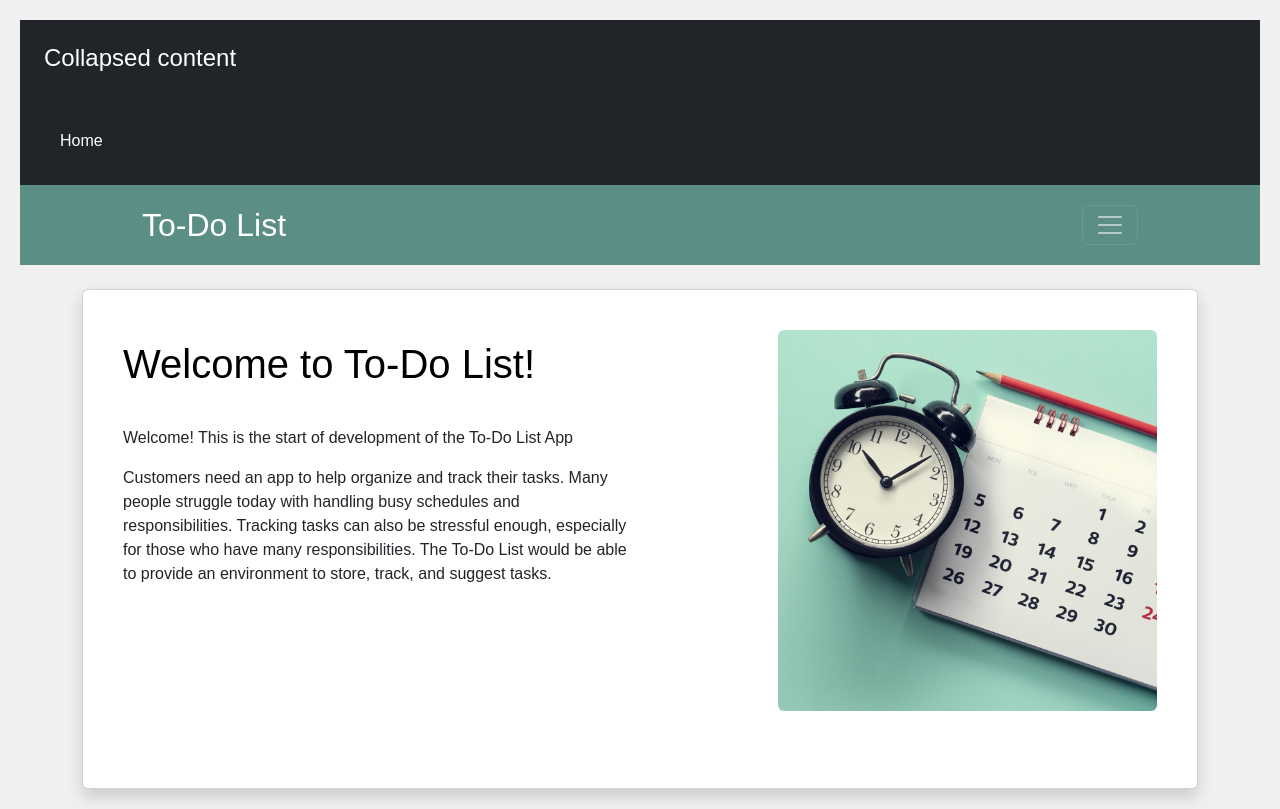
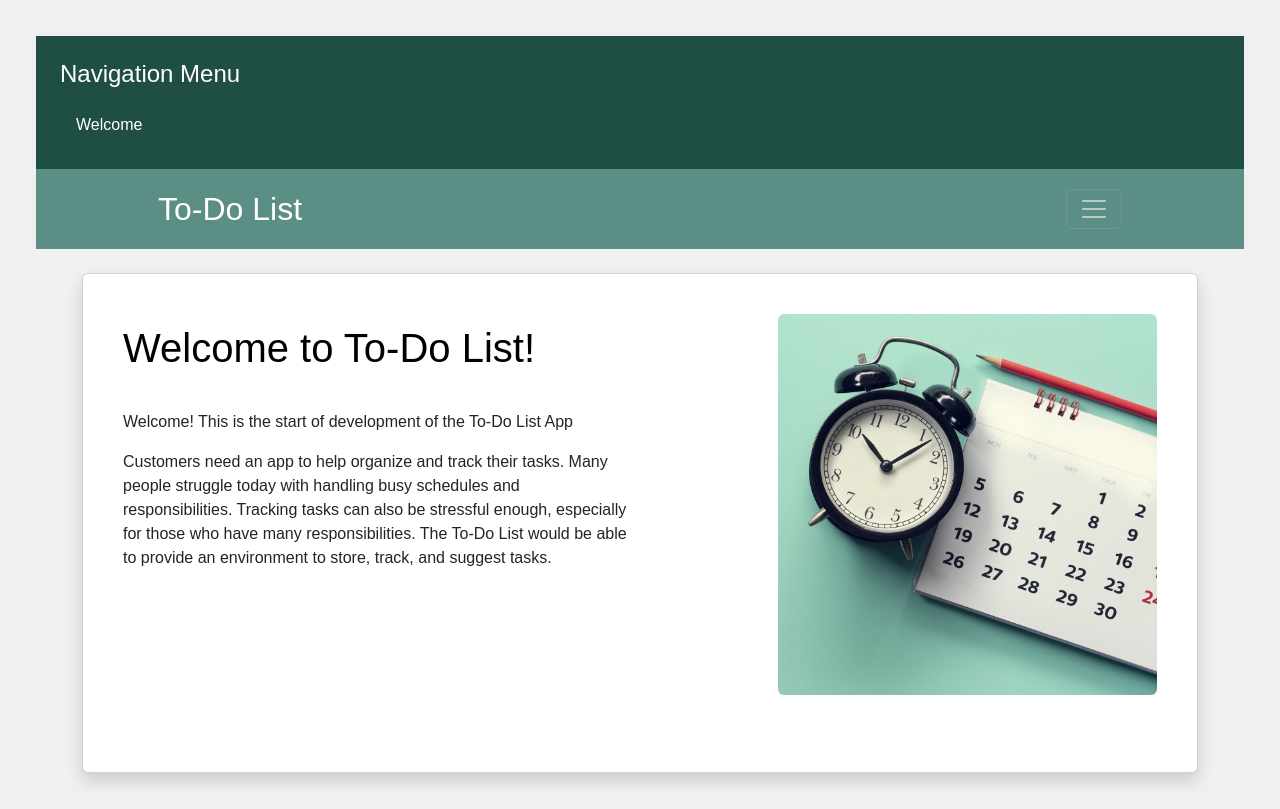
Before and after one commit to UCCS-SP25-CS4300-CS5300-1/Group-1-spring-2025, a Django app: page / in a window 1280 px wide, after a click that opens the changed part. Run offline with Django 5.2, Linux system fonts and the light colour scheme.

Commit message:
Added Naviagtion Menu, need to work on Login for users

```diff
--- a/team1project/todoapp/templates/base.html
+++ b/team1project/todoapp/templates/base.html
@@ -17,15 +17,22 @@
         {% load static %}
         {% block extra_css %}{% endblock %}
     </head>
-    <body>
+    <body class="m-3">
 
-        <div class="collapse" id="navbarToggleExternalContent">
-            <div class="bg-dark p-4">
-                <h5 class="text-white h4">Collapsed content</h5>
-                <span class="text-muted">Toggleable via the navbar brand.</span>
+        <div class="collapse" id="navbarToggleExternalContent" style="background-color: #1f4e45;">
+            <div class="p-4 container-fluid">
+                <h5 class="text-white h4">Navigation Menu</h5>
+                <span class="text-muted"></span>
                 <ul class="nav flex-column mt-3">
                     <li class="nav-item">
+                        <a class="nav-link text-white" href="{% url 'index' %}">Welcome</a>
+
+                        {% if user.is_authenticated %}
                         <a class="nav-link text-white" href="#">Home</a>
+                        <a class="nav-link text-white" href="#">Tasks</a>
+                        <a class="nav-link text-white" href="#">Task Archive</a>
+                        <a class="nav-link text-white" href="#">Profile Settings</a>
+                        {% endif %}
                     </li>
                 </ul>
             </div>
```
